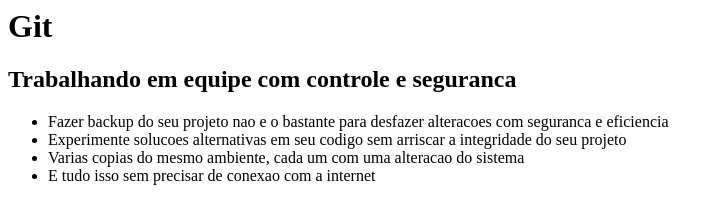
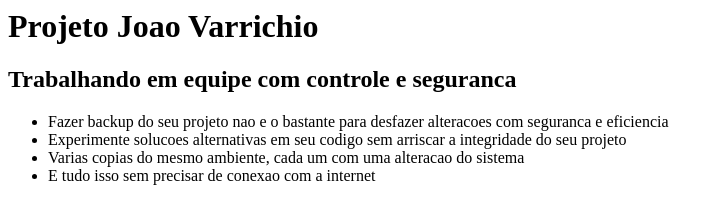
Before and after one commit to joaovarrichio/meu-site, a plain HTML site: page index.html in a window 1280 px wide. Shown: the whole page, without its empty margins (0-724 px from the left). Drawn offline with Linux system fonts and the light colour scheme.

Commit message:
Titulo da pagina

```diff
--- a/index.html
+++ b/index.html
@@ -5,7 +5,7 @@
 	</head>
 
 	<body>
-		<h1>Git</h1>
+		<h1>Projeto Joao Varrichio</h1>
 		<h2>Trabalhando em equipe com controle e seguranca</h2>
 
 		<ul>
```
